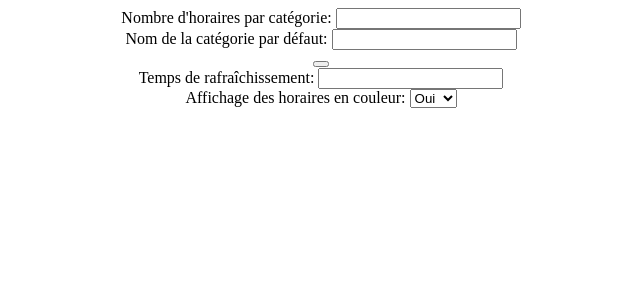
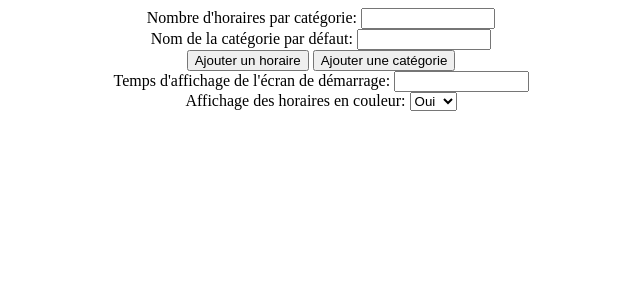
Before and after one commit to augustin64/Reflect-o-Bus, a Flask app: page /config in a window 1280 px wide. Shown: the top 300 px of the page, without its empty margins (319-959 px from the left). Run offline with Flask 2, Linux system fonts and the light colour scheme; parts of the project's set-up code (start-up, migrations or seed data) failed here and were passed over.

Commit message:
Implementing config page

```diff
--- a/app.py
+++ b/app.py
@@ -21,7 +21,7 @@ app = Flask(__name__)
 headers = {'User-Agent':'MagicMirror rtm Client', 'From':'https://github.com/augustin64/MagicMirror-rtm'}
 # Initializing schedules
 
-schedules_object = schedules.Schedules()
+# schedules_object = schedules.Schedules()
 print(" * Schedules Initialized")
 
 
@@ -52,7 +52,21 @@ def horaires():
 # not in use yet
 @app.route('/get')
 def get():
-    return ""
+    content = request.args.get("content")
+    if content == "config" :
+        cfg = {'DEFAULT':{},'ADVANCED':{}}
+        for i in configParser['DEFAULT'] :
+            cfg['DEFAULT'][i] = configParser['DEFAULT'][i]
+        for i in configParser.sections() :
+            cfg[i] = {}
+            for j in configParser[i] :
+                cfg[i][j] = configParser[i][j]
+
+        return cfg
+
+
+    else :
+        return "content!=config"
 
 # get json posted data
 @app.route('/post', methods = ['POST'])
--- /dev/null
+++ b/static/js/config.js
@@ -0,0 +1,6 @@
+var setConfig = function() {
+  getJSON('get?content=config',
+  function(data) {
+    console.log(data)
+  });
+}
--- a/static/js/main.js
+++ b/static/js/main.js
@@ -25,3 +25,27 @@ function sendJSON(data,callback){
     // Sending data with the request
     xhr.send(data);
 }
+/*
+var getJSON = function(url, callback) {
+    var xhr = new XMLHttpRequest();
+    xhr.open('GET', url, true);
+    xhr.responseType = 'json';
+    xhr.onload = function() {
+      var status = xhr.status;
+      if (status === 200) {
+        callback(null, xhr.response);
+      } else {
+        callback(status, xhr.response);
+      }
+    };
+    xhr.send();
+};*/
+
+var getJSON = function(url, callback) {
+    fetch(url)
+    .then(res => res.json())
+    .then((out) => {
+        callback(out);
+    })
+    .catch(err => { throw err });
+}
--- /dev/null
+++ b/static/styles/config.css
@@ -0,0 +1,3 @@
+input {
+    width: 10%;
+}
--- a/templates/boot.html
+++ b/templates/boot.html
@@ -4,7 +4,6 @@
         <title>MagicMirror RTM - boot</title>
         <meta charset="UTF-8">
         <link href="{{ url_for('static',filename='styles/mirror.css') }}" rel="stylesheet">
-        <link href="{{ url_for('static',filename='styles/main.css') }}" rel="stylesheet">
         <link href="{{ url_for('static',filename='styles/main.css') }}" rel="stylesheet">
     </head>
     <body style="text-align: center;">
@@ -13,7 +12,9 @@
       Adresse IP : <br/>
     </body>
 
+    <script id="mainScript" language="JavaScript" type="text/javascript" src="{{ url_for('static',filename='js/main.js') }}"></script>
     <script>
       setTimeout(() => (document.location = '/horaires'), {{ data['boot_time'] }})
     </script>
+
 </html>
--- a/templates/config.html
+++ b/templates/config.html
@@ -4,27 +4,30 @@
         <title>MagicMirror RTM - config</title>
         <meta charset="UTF-8">
         <link href="{{ url_for('static',filename='styles/main.css') }}" rel="stylesheet">
-        <link href="{{ url_for('static',filename='styles/main.css') }}" rel="stylesheet">
+        <link href="{{ url_for('static',filename='styles/config.css') }}" rel="stylesheet">
     </head>
     <body style="text-align: center; background-color:white">
       <div id="main-config">
-        Nombre d'horaires par catégorie: <input id="schedules-number"><br/>
-        Nom de la catégorie par défaut: <input id="default-category"><br/>
+        Nombre d'horaires par catégorie: <input id="schedules_by_category"><br/>
+        Nom de la catégorie par défaut: <input id="default_category"><br/>
       </div>
       <div id="schedules">
-        <button></button>
+        <button>Ajouter un horaire</button>
+        <button>Ajouter une catégorie</button>
       </div>
-      <div id="advanced-config">
-        Temps de rafraîchissement: <input id="refresh-time"><br/>
+      <section id="ADVANCED">
+        Temps d'affichage de l'écran de démarrage: <input id="refresh-time"><br/>
         Affichage des horaires en couleur:
-        <select id="pass-colors">
+        <select id="pass_colors">
           <option value="True">Oui</option>
           <option value="False">Non</option>
         </select><br/>
-      </div>
+        <div id="lines-color" style="display:none;">
+          Couleur de l'affichage des horaires :
+          <input id="lines_color">
+        </div>
+      </section>
     </body>
 
-    <script>
-
-    </script>
+    <script id="mainScript" language="JavaScript" type="text/javascript" src="{{ url_for('static',filename='js/main.js') }}"></script>
 </html>
--- a/templates/index.html
+++ b/templates/index.html
@@ -5,7 +5,6 @@
         <meta charset="UTF-8">
         <link href="{{ url_for('static',filename='styles/main.css') }}" rel="stylesheet">
         <link href="{{ url_for('static',filename='styles/mirror.css') }}" rel="stylesheet">
-        <link href="{{ url_for('static',filename='styles/main.css') }}" rel="stylesheet">
     </head>
     <body>
       <section style="padding-left:5%;">
@@ -24,5 +23,6 @@
       </section>
     </body>
 
+    <script id="mainScript" language="JavaScript" type="text/javascript" src="{{ url_for('static',filename='js/main.js') }}"></script>
 
 </html>
```
